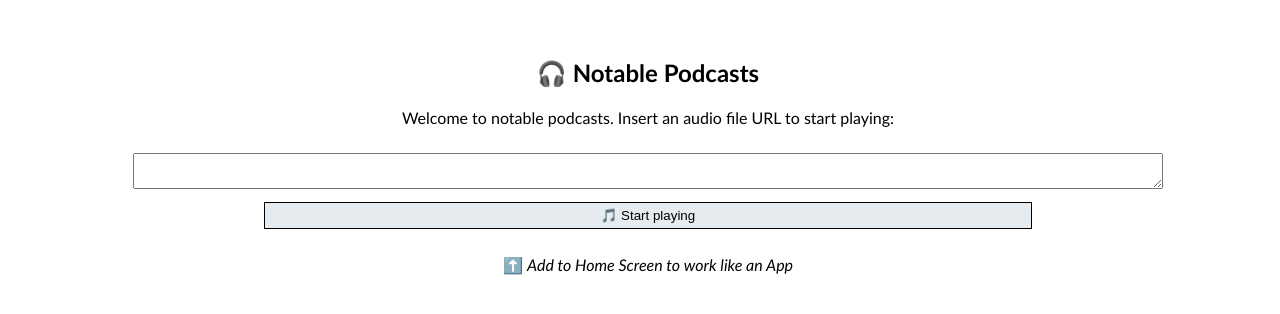
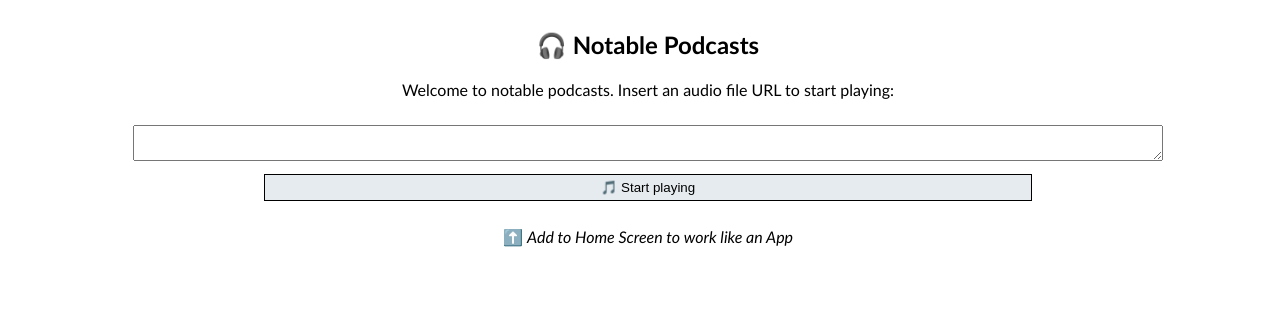
Before and after one commit to artpi/notable-podcasts, a plain HTML site: page player.htm in a window 1280 px wide. Drawn offline with Linux system fonts and the light colour scheme.

Commit message:
CSS Changes

```diff
--- a/player.htm
+++ b/player.htm
@@ -2,7 +2,8 @@
 <html>
     <head>
     <meta http-equiv="X-UA-Compatible" content="IE=edge,chrome=1">
-    <meta name="viewport" content="width=device-width">
+    <meta name="viewport" content="width=device-width; initial-scale=1.0; maximum-scale=1.0;" />
+    <meta name="apple-mobile-web-app-capable" content="yes" />
     <link rel="manifest" href="./podcasts.webmanifest">
     <link rel="apple-touch-icon" sizes="192x192" href="./apple-touch-icon.png">
     <meta http-equiv="Content-Type" content="text/html; charset=utf-8"/>
@@ -11,7 +12,12 @@
             body {
                 text-align:center;
                 font-family: "Trebuchet MS", Verdana;
-                padding-top: 30px;
+                height: 100%;
+                width:100%;
+                overflow: hidden;
+            }
+            h2 {
+                margin-top: 30px;
             }
             #player audio {
                 margin-left: auto;
@@ -57,15 +63,15 @@
             <h3>Your custom note:</h3>
             <textarea id='note'></textarea><br>
             <button id='insertnote'>Submit note</button>
-            <h3>Events:</h3>
-            <div id='log'>
-
-            </div>
             <button id='share'>⬇️ Download your notes and timestamps to CSV</button>
             <br/>
             <br/>
                 <button id='clear'>💥 Clear all data - start new episode</button>
             <br/>
+            <h3>Events:</h3>
+            <div id='log'>
+
+            </div>
         </div>
         <div id='empty'  style="display: none;">
             <p>Welcome to notable podcasts. Insert an audio file URL to start playing:</p>
```
